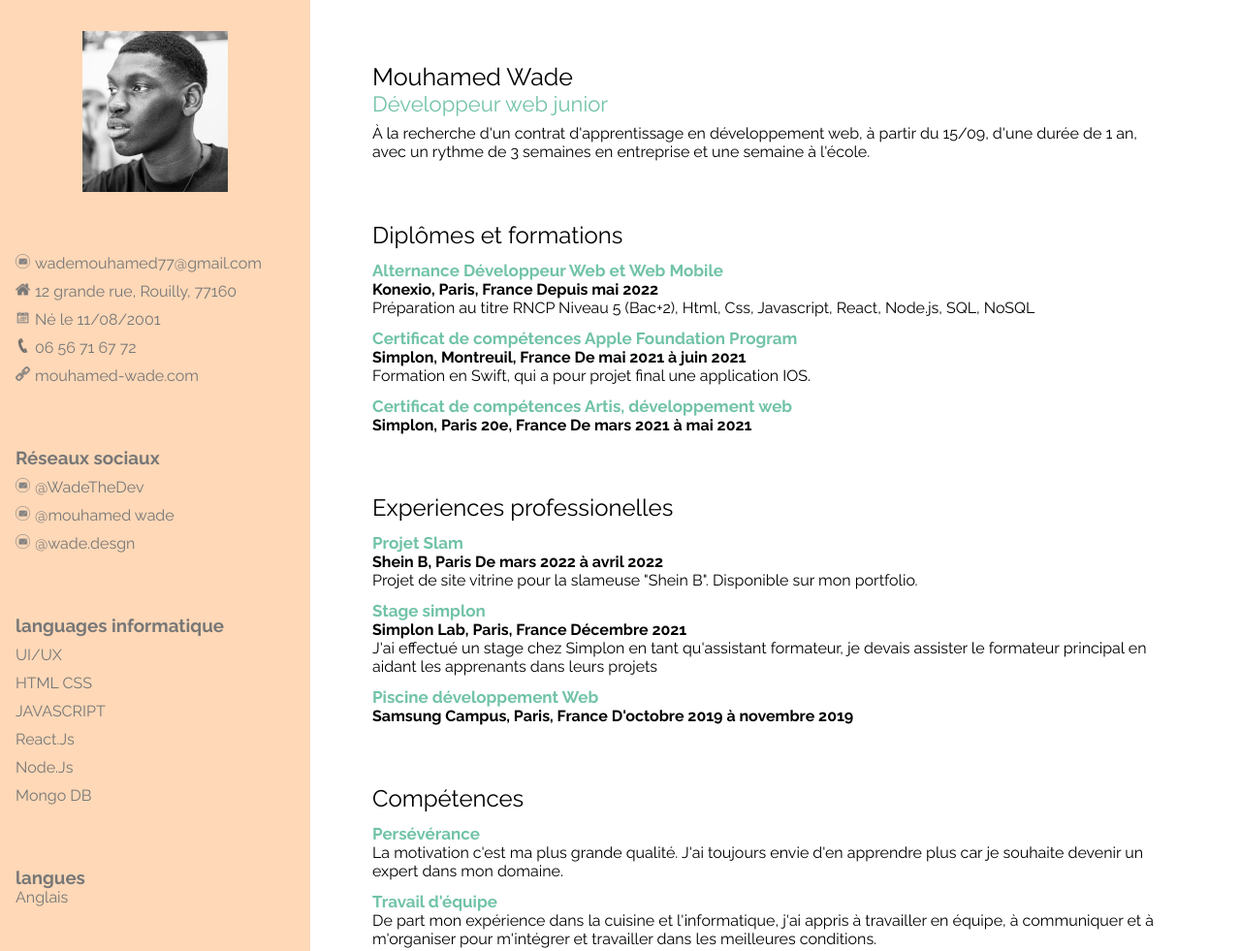
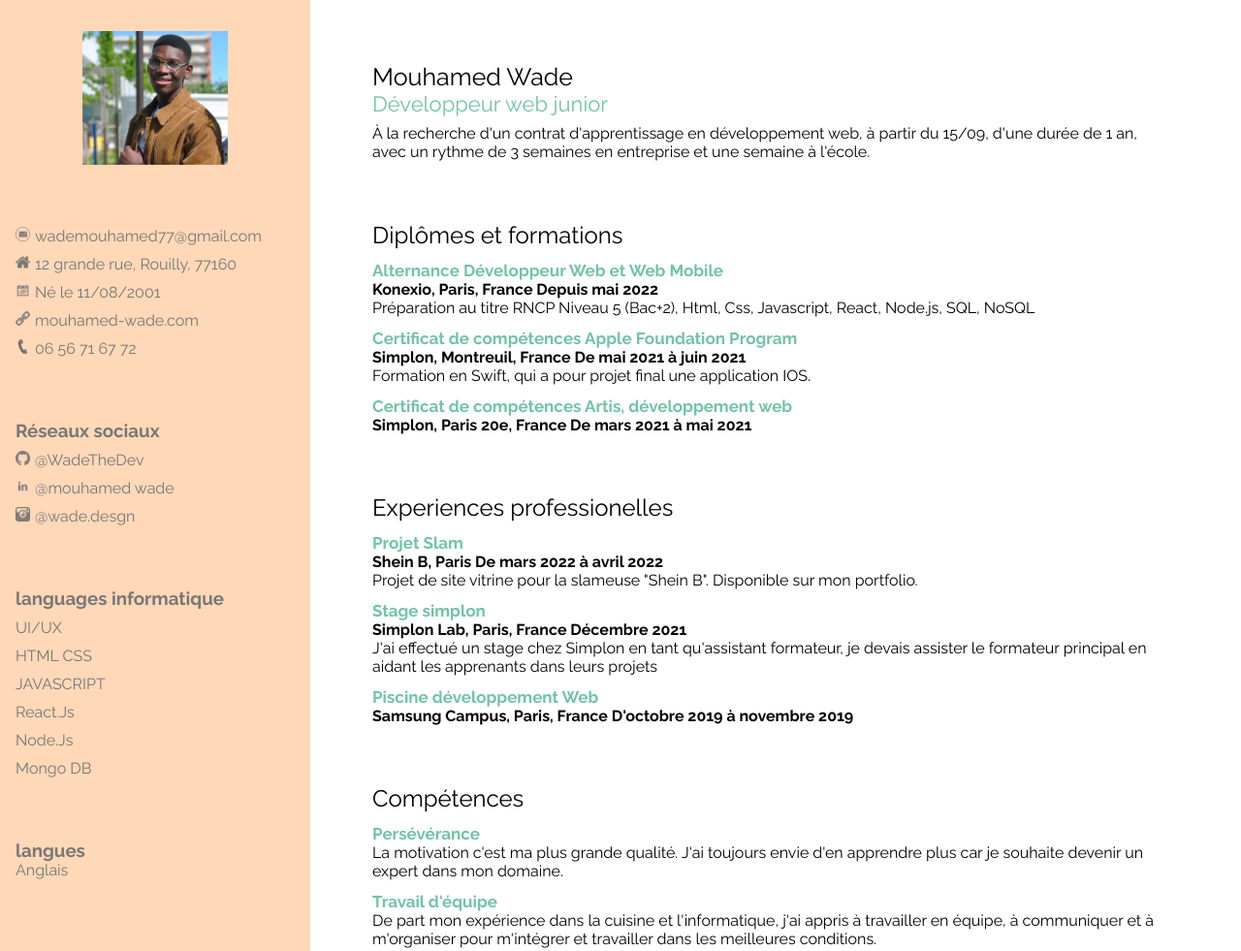
Before and after one commit to WadeTheDev/My-CV, a plain HTML site: page index.html in a window 1280 px wide. Shown: the top 981 px of the page at 97% size. Drawn offline with Linux system fonts and the light colour scheme.

Commit message:
sizing, icons and links

```diff
--- a/index.html
+++ b/index.html
@@ -14,7 +14,7 @@
 <body>
     <section id="cv-container">
         <aside class="left">
-            <img class="profile" src="img/Wade.png" alt="photo de profil">
+            <img class="profile" src="img/image 1 (1).png" alt="photo de profil">
             <section class="contact article-left">
                 <div><img class="icons" src="img/icons/mail.png" alt="icon mail"><a href="mailtowademouhamed77@gmail.com">wademouhamed77@gmail.com</a></div>
                 <div><img class="icons" src="img/icons/adress.png" alt="icon adress">
@@ -23,17 +23,17 @@
                 <div><img class="icons" src="img/icons/date.png" alt="icon birthdate">
                     <p> Né le 11/08/2001</p>
                 </div>
+                <div><img class="icons" src="img/icons/link.png" alt="icon link"><a
+                        href="https://mouhamed-wade.com/">mouhamed-wade.com</a></div>
                 <div><img class="icons" src="img/icons/phone.png" alt="icon phone">
                     <p>06 56 71 67 72</p>
                 </div>
-                <div><img class="icons" src="img/icons/link.png" alt="icon link"><a
-                        href="https://mouhamed-wade.com/">mouhamed-wade.com</a></div>
             </section>
             <section class="social-network article-left">
                 <H3>Réseaux sociaux</H3>
-                <div><img class="icons" src="img/icons/mail.png" alt="icon mail"><a href="">@WadeTheDev</a></div>
-                <div><img class="icons" src="img/icons/mail.png" alt="icon mail"><a href="">@mouhamed wade</a></div>
-                <div><img class="icons" src="img/icons/mail.png" alt="icon mail"><a href="">@wade.desgn</a></div>
+                <div><img class="icons" src="img/icons/Github.png" alt="icon mail"><a href="https://github.com/WadeTheDev">@WadeTheDev</a></div>
+                <div><img class="icons" src="img/icons/Linkedin.png" alt="icon mail"><a href="https://www.linkedin.com/in/mouhamed-wade-5755ba21b/">@mouhamed wade</a></div>
+                <div><img class="icons" src="img/icons/instagram.png" alt="icon mail"><a href="https://www.instagram.com/wade.desgn/">@wade.desgn</a></div>
             </section>
 
             <section class="language-tech">
```
Also changed, not shown: img/icons/Github.png (added), img/icons/Linkedin.png (added), img/icons/instagram.png (added), img/image 1 (1).png (added).
